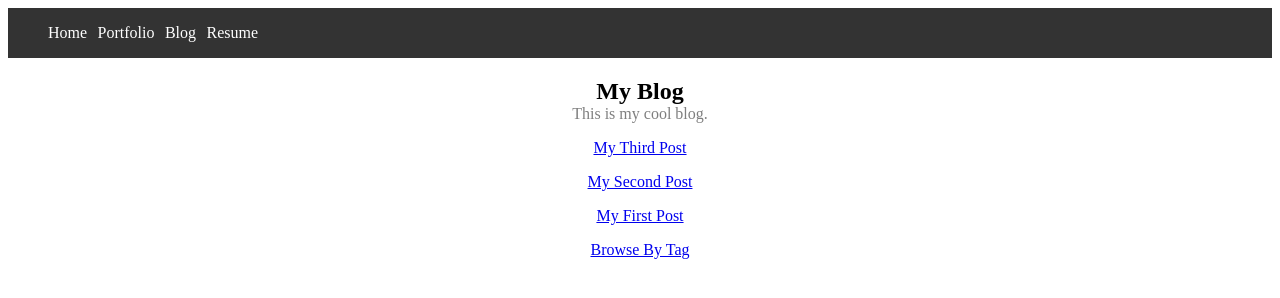
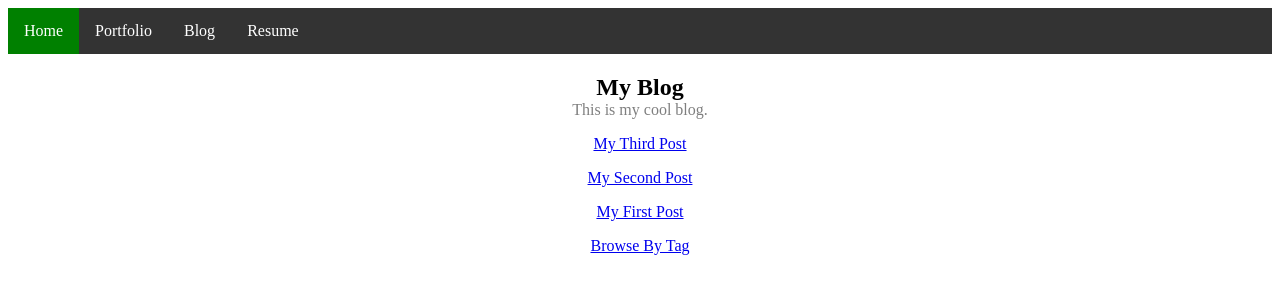
Before and after one commit to JoeyMBrown/personal-website, a Gatsby site: page / in a window 1280 px wide. Built offline with nearby package versions, Linux system fonts and the light colour scheme; Gatsby itself is replaced by a stand-in of ours.

Commit message:
Added global CSS stylesheet, added gatsby-browser.js to import stylesheet.  Changed all in-line styles in Navbar to class/id's.

```diff
--- /dev/null
+++ b/gatsby-browser.js
@@ -0,0 +1,2 @@
+import "./src/styles/global.css"
+const React = require("react")
--- a/src/components/Navbar.js
+++ b/src/components/Navbar.js
@@ -6,54 +6,25 @@ import { Link } from 'gatsby'
 
 const Navbar = () => {
         return (
-        <div style={{
-            width: '100%',
-            backgroundColor: '#333333'
-        }}>
-            <ul style={{
-            display: 'flex',
-            flexDirection: 'row',
-            justifyContent: 'flex-start',
-            listStyle: 'none'
-        }}>
-                <li style={{
-                    flexGrow: '.01'
-                }}>
-                    <Link style={{
-                        textDecoration: 'none',
-                        color: 'white'
-                    }} to="/">
+        <div id="Navbar">
+            <ul id="LinkList">
+                <li>
+                    <Link className="IndividualLinks active" to="/">
                         Home
                     </Link>
                 </li>
-                <li style={{
-                    flexGrow: '.01'
-                }}>
-                    <Link style={{
-                        textDecoration: 'none',
-                        color: 'white'
-                    }} to="/">
+                <li>
+                    <Link className="IndividualLinks" to="/">
                         Portfolio
                     </Link>
                 </li>
-                <li style={{
-                    flexGrow: '.01',
-                    color: 'white'
-                }}>
-                    <Link style={{
-                        textDecoration: 'none',
-                        color: 'white'
-                    }} to="/">
+                <li>
+                    <Link className="IndividualLinks" to="/">
                         Blog
                     </Link>
                 </li>
-                <li style={{
-                    flexGrow: '.01'
-                }}>
-                    <Link style={{
-                        textDecoration: 'none',
-                        color: 'white'
-                    }} to="/">
+                <li>
+                    <Link className="IndividualLinks" to="/">
                         Resume
                     </Link>
                 </li>
--- /dev/null
+++ b/src/styles/global.css
@@ -0,0 +1,30 @@
+/*Navbar Component*/
+
+#Navbar {
+    width: 100%;
+    background-color: #333333;
+}
+
+#LinkList {
+    display: flex;
+    flex-direction: row;
+    justify-content: flex-start;
+    list-style: none;
+    padding: 0px;
+    margin: 0px;
+}
+
+.IndividualLinks {
+    display: block;
+    text-decoration: none;
+    color: white;
+    padding: 14px 16px;
+}
+
+.IndividualLinks:hover {
+    background-color: red;
+}
+
+.active {
+    background-color: green;
+}
```
